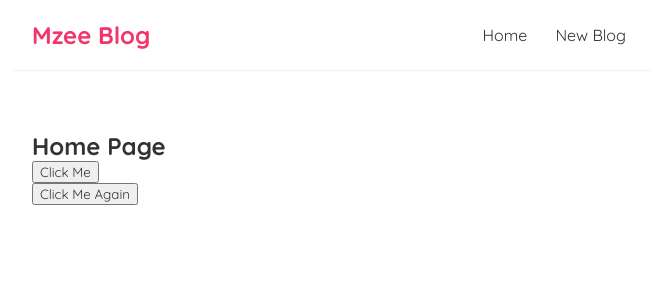
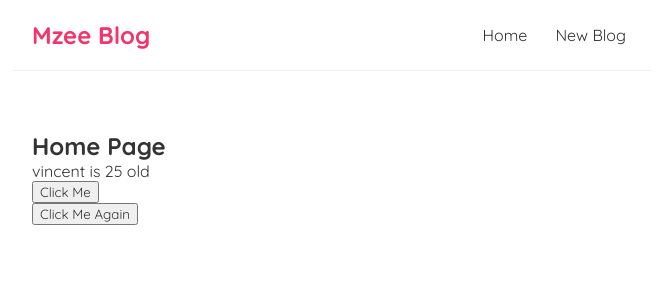
Before and after one commit to vincenttommi/Full-Reat-Tutorial, a React (Create React App) app in the folder blog/: page / in a window 1280 px wide. Shown: the top 300 px of the page, without its empty margins (308-964 px from the left). Built offline with nearby package versions, Linux system fonts and the light colour scheme.

Commit message:
using hooks in react

```diff
--- a/blog/src/components/Home.jsx
+++ b/blog/src/components/Home.jsx
@@ -1,12 +1,23 @@
 import React from 'react'
-
+import { useState } from 'react';
+// used to handle reactive  values in js
 const Home = () => {
 
-  // is passed in function argument so as to know the objects being used by event
-  const handleClick = (e) =>{
-    console.log('Hello, Ninjas  ', e);
-  }
-  // second function
+
+  const [name, setName] = useState("vincent");
+  // destructuring arrays used to captured  value  from usestate method
+  const [age, setAge] = useState(25);
+   const handleClick = ()=>{
+// function that ensures our  name to change when the button is being clicked
+setName("tommi");
+//function used to change value  in array name
+setAge(24);
+
+
+
+   }
+
+
 
   const handleClickAgain = (name,e) =>{
 
@@ -19,7 +30,8 @@
       <div className="Home">
 
        <h2>Home Page</h2>
-       <button onClick={handleClick}>Click Me</button>
+       <p>{name} is {age} old</p>
+       <button onClick={handleClick} >Click Me</button>
        <br></br>
        <button onClick={(e)=> handleClickAgain('msenge', e)}>Click Me Again</button>
  {/* //invoking anyomous  function to pass an argument when a button is clicked and the curly braces signifies the dynamic value */}
```
